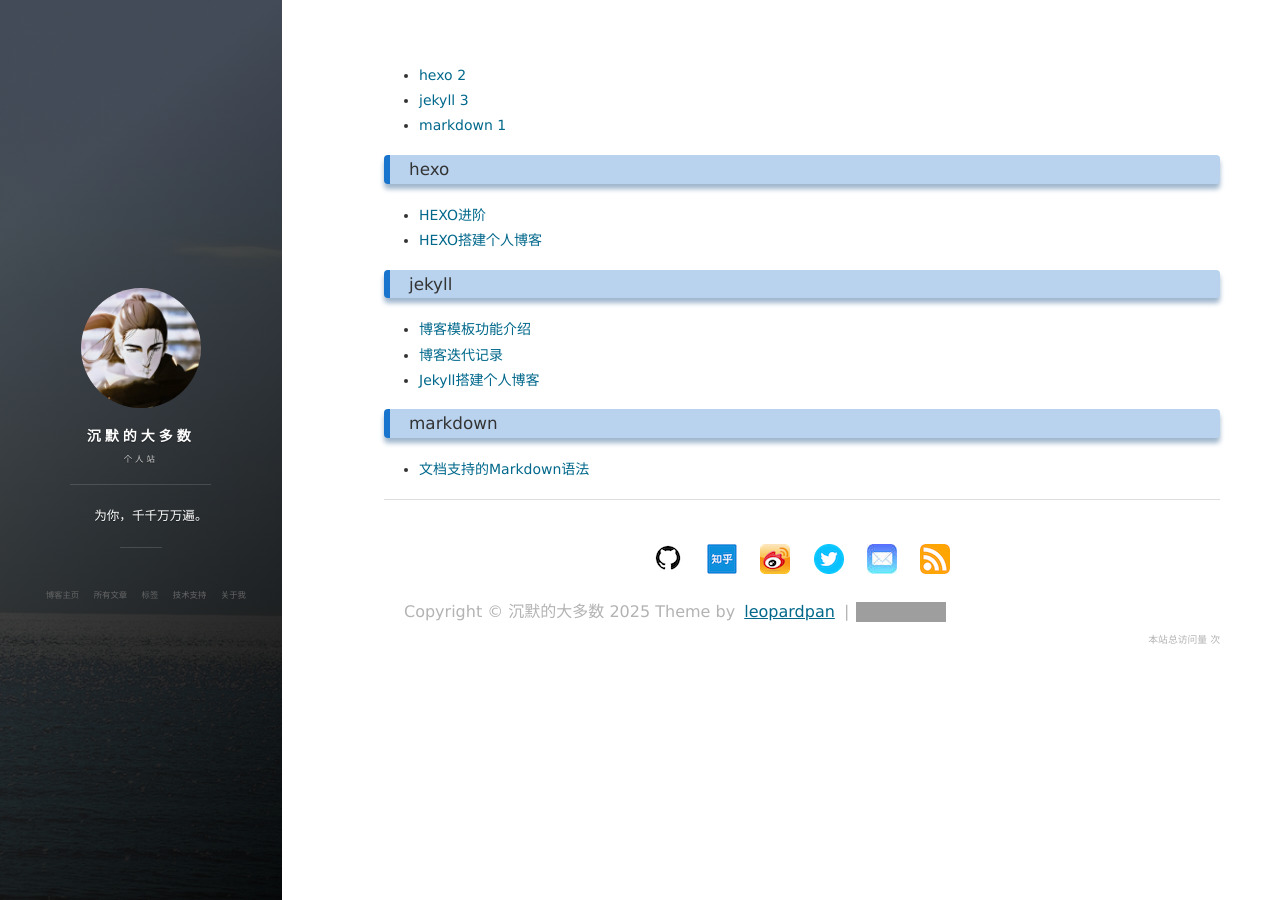
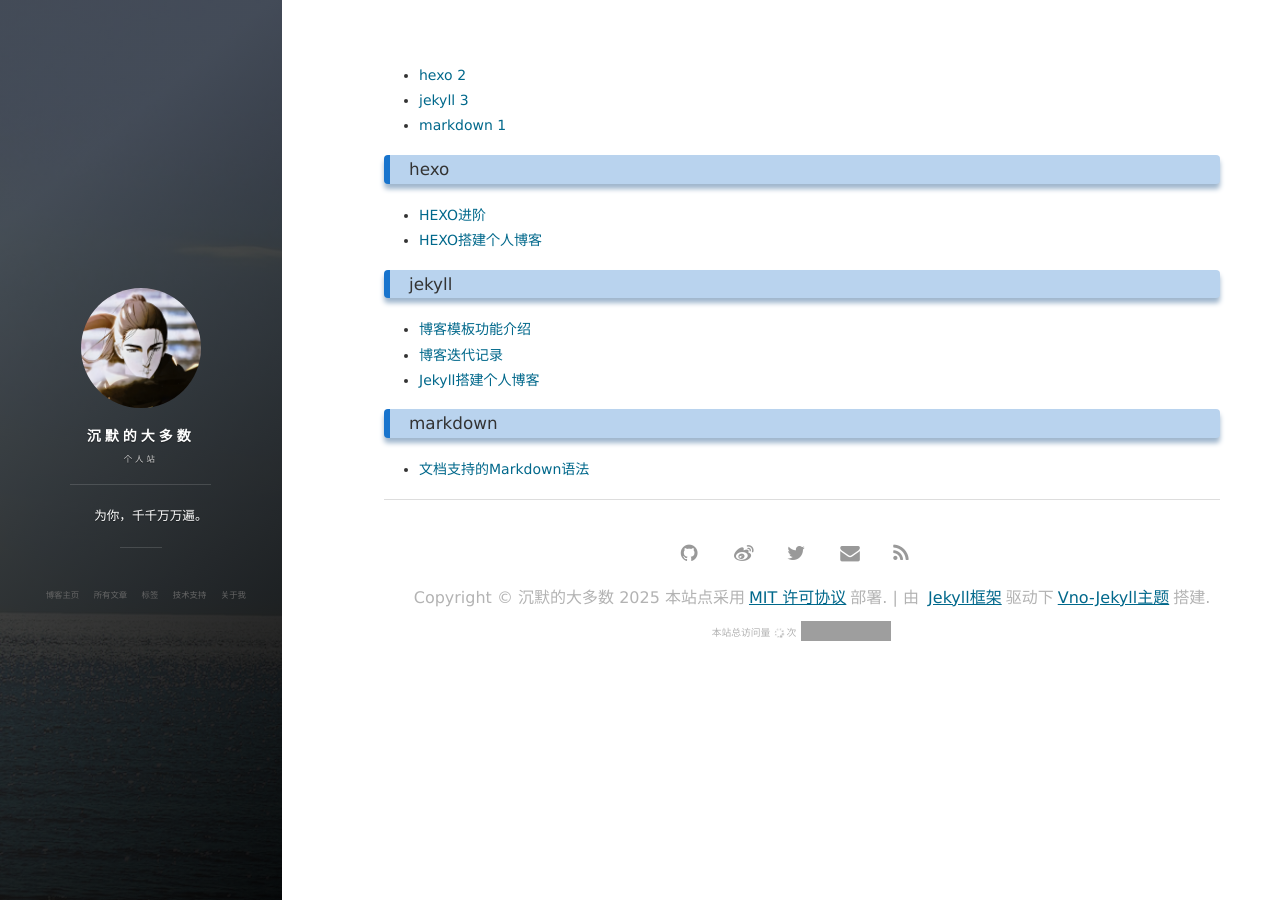
Before and after one commit to ahhuipt/ahhuipt.github.io, a Jekyll site: the page built from tags.html, in a window 1280 px wide. Built offline with Jekyll 4.4.1, drawn with Linux system fonts in a browser that asks for light colours; nearby versions of some CDN libraries; comment, search, counter and statistics services are not loaded; grey boxes are pictures that could not be loaded.

Commit message:
更新了footer.html

```diff
--- a/_config.yml
+++ b/_config.yml
@@ -37,7 +37,6 @@ nav:
 social:
     weibo: 6666454445
     github: ahhuipt
-    zhihu: fa-su-la-he-mao-la
     # juejin: xxx
     # jianshu: 2ada30d8d0f7
     twitter: ahuipt
--- a/_includes/footer.html
+++ b/_includes/footer.html
@@ -1,109 +1,99 @@
 <section class="footer">
   <footer>
-        <div class = "footer_div">
+    <div class="footer_div">
       <nav class="cover-navigation navigation--social">
         <ul class="navigation">
 
           {% if site.social.github %}
-          <!-- Github -->
           <li class="navigation__item_social">
-            <a href="https://github.com/{{site.social.github}}" title="@{{site.social.github}} 的 Github" target="_blank">
-              <div class="footer-social-icon" style="background:url(/images/github.png);"></div>
-            </a>
-          </li>
-          {% endif %}
-
-          {% if site.social.zhihu %}
-          <!-- Zhihu -->
-          <li class="navigation__item_social">
-            <a href="https://www.zhihu.com/people/{{site.social.zhihu}}" title="@{{site.social.zhihu}}" target="_blank">
-              <div class="footer-social-icon" style="background:url(/images/zhihu.png);"></div>
-            </a>
-          </li>
-
-          {% endif %}
-
-          {% if site.social.juejin %}
-          <!-- Zhihu -->
-          <li class="navigation__item_social">
-            <a href="https://juejin.im/user/{{site.social.juejin}}" title="@{{site.social.juejin}}" target="_blank">
-              <div class="footer-social-icon" style="background:url(/images/juejin.png);"></div>
-            </a>
-          </li>
-
-          {% endif %}
-
-          {% if site.social.jianshu %}
-          <!-- Zhihu -->
-          <li class="navigation__item_social">
-            <a href="https://www.jianshu.com/u/{{site.social.jianshu}}" title="@{{site.social.jianshu}}" target="_blank">
-              <div class="footer-social-icon" style="background:url(/images/jianshu.png);"></div>
-            </a>
-          </li>
-
-          {% endif %}
-
-          {% if site.social.weibo %}
-          <!-- Weibo -->
-          <li class="navigation__item_social">
-            <a href="http://weibo.com/{{site.social.weibo}}" title="@{{site.social.weibo}} 的微博" target="_blank">
-              <div class="footer-social-icon" style="background:url(/images/weibo.png);"></div>
+            <a href="https://github.com/{{site.social.github}}" title="Github" target="_blank">
+              <i class='social fa fa-github fa-2x'></i>
+              <span class="label">Github</span>
             </a>
           </li>
           {% endif %}
 
 
-          {% if site.social.twitter %}
-          <!-- Twitter -->
+          {% if site.social.weibo %}
           <li class="navigation__item_social">
-            <a href="http://twitter.com/{{site.social.twitter}}" title="@{{site.social.twitter}}" target="_blank">
-              <div class="footer-social-icon" style="background:url(/images/twitter.png);"></div>
+            <a href="http://weibo.com/{{site.social.weibo}}" title="Weibo" target="_blank">
+              <i class='social fa fa-weibo fa-2x'></i>
+              <span class="label">Weibo</span>
             </a>
           </li>
           {% endif %}
 
-
-          {% if site.social.mail %}
-          <!-- Email -->
+          {% if site.social.twitter %}
           <li class="navigation__item_social">
-            <a href="mailto:{{site.social.mail}}" title="Contact me">
-              <div class="footer-social-icon" style="background:url(/images/email.png);"></div>
+            <a href="http://twitter.com/{{site.social.twitter}}" title="Twitter" target="_blank">
+              <i class='social fa fa-twitter fa-2x'></i>
+              <span class="label">Twitter</span>
             </a>
           </li>
           {% endif %}
 
-          <!-- RSS -->
+          {% if site.social.mail %}
+          <li class="navigation__item_social">
+            <a href="mailto:{{site.social.mail}}" title="Contact me">
+              <i class='social fa fa-envelope fa-2x'></i>
+              <span class="label">Email</span>
+            </a>
+          </li>
+          {% endif %}
+
+          {% if site.social.flickr %}
+          <li class="navigation__item_social">
+            <a href="https://www.flickr.com/photos/{{site.social.flickr}}" title="Flickr">
+              <i class='social fa fa-flickr fa-2x'></i>
+              <span class="label">Flickr</span>
+            </a>
+          </li>
+          {% endif %}
+
+          {% if site.social.paypal %}
+          <li class="navigation__item_social">
+            <a href="https://www.paypal.me/{{site.social.paypal}}" title="PayPal.me">
+              <i class='social fa fa-paypal fa-2x'></i>
+              <span class="label">PayPal.me</span>
+            </a>
+          </li>
+          {% endif %}
+
           <li class="navigation__item_social">
             <a href="/feed.xml" rel="author" title="RSS" target="_blank">
-              <div class="footer-social-icon" style="background:url(/images/rss.png);"></div>
+              <i class='social fa fa-rss fa-2x'></i>
               <span class="label">RSS</span>
             </a>
           </li>
 
         </ul>
       </nav>
-
     </div>
 
-        <div class = "footer_div">
+    <div class="footer_div" align="center">
       <p class="copyright text-muted">
-            Copyright &copy; {{ site.title }} {{ site.time | date: '%Y' }} Theme by <a href="http://leopardpan.cn/">leopardpan</a> |
-            <iframe
-                style="margin-left: 2px; margin-bottom:-5px;"
-                frameborder="0" scrolling="0" width="91px" height="20px"
-                src="https://ghbtns.com/github-btn.html?user=leopardpan&repo=leopardpan.github.io&type=star&count=true" >
-            </iframe>
+        Copyright &copy; {{ site.title }} {{ site.time | date: '%Y' }}
+        本站点采用<a href="https://www.mit-license.org/">MIT 许可协议</a>部署. | 由 <a
+          href="https://www.jekyll.com.cn/">Jekyll框架</a>驱动下<a
+          href="https://github.com/onevcat/vno-jekyll">Vno-Jekyll主题</a>搭建.
       </p>
-        	<div align="right">
-    			<link rel="stylesheet" href="//cdn.bootcss.com/font-awesome/4.3.0/css/font-awesome.min.css">
 
+      <div style="text-align: center;">
         <!-- 访问统计 -->
+        <link rel="stylesheet"
+          href="https://cdnjs.cloudflare.com/ajax/libs/font-awesome/4.7.0/css/font-awesome.min.css">
+
         <span id="busuanzi_container_site_pv">
           本站总访问量
-            <span id="busuanzi_value_site_pv"></span>次
+          <span id="busuanzi_value_site_pv">
+            <i class="fa fa-spinner fa-spin"></i>
+          </span> 次
         </span>
 
+        <iframe style="margin-left: 2px; margin-bottom: -5px;" frameborder="0" scrolling="0" width="91px" height="20px"
+          src="https://ghbtns.com/github-btn.html?user=ahhuipt&repo=ahhuipt.github.io&type=star&count=true">
+        </iframe>
       </div>
-        <div>
+    </div>
   </footer>
 </section>
--- a/_layouts/post.html
+++ b/_layouts/post.html
@@ -17,8 +17,6 @@ layout: default
     </p>
     </div>
   </header>
-  <link rel="stylesheet" href="//cdn.bootcss.com/font-awesome/4.3.0/css/font-awesome.min.css">
-  <script async src="http://dn-lbstatics.qbox.me/busuanzi/2.3/busuanzi.pure.mini.js"></script>
 
   {% if site.enableToc %}
     <h2 class="post-title">目录</h2>
```
Also changed, not shown: _includes/footer - 副本.html (added, +109 -0 lines), images/avatar-bk.jpg (deleted), images/footer/email.png (renamed from images/email.png), images/footer/github.png (renamed from images/github.png), images/footer/jianshu.png (renamed from images/jianshu.png), images/footer/juejin.png (renamed from images/juejin.png), images/footer/rss.png (renamed from images/rss.png), images/footer/twitter.png (renamed from images/twitter.png), images/footer/weibo.png (renamed from images/weibo.png), images/footer/zhihu.png (renamed from images/zhihu.png). Lines whose indentation alone changed are shown as unchanged.
